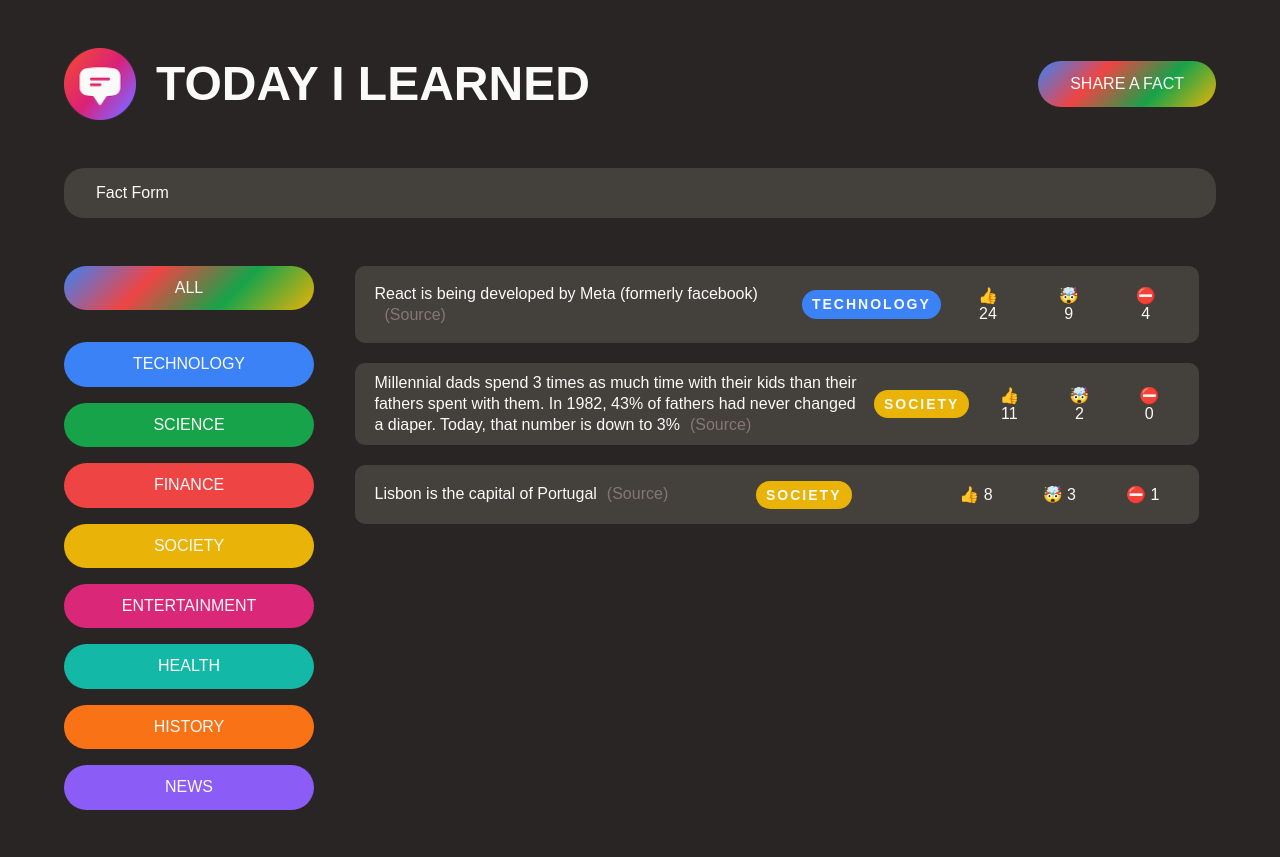
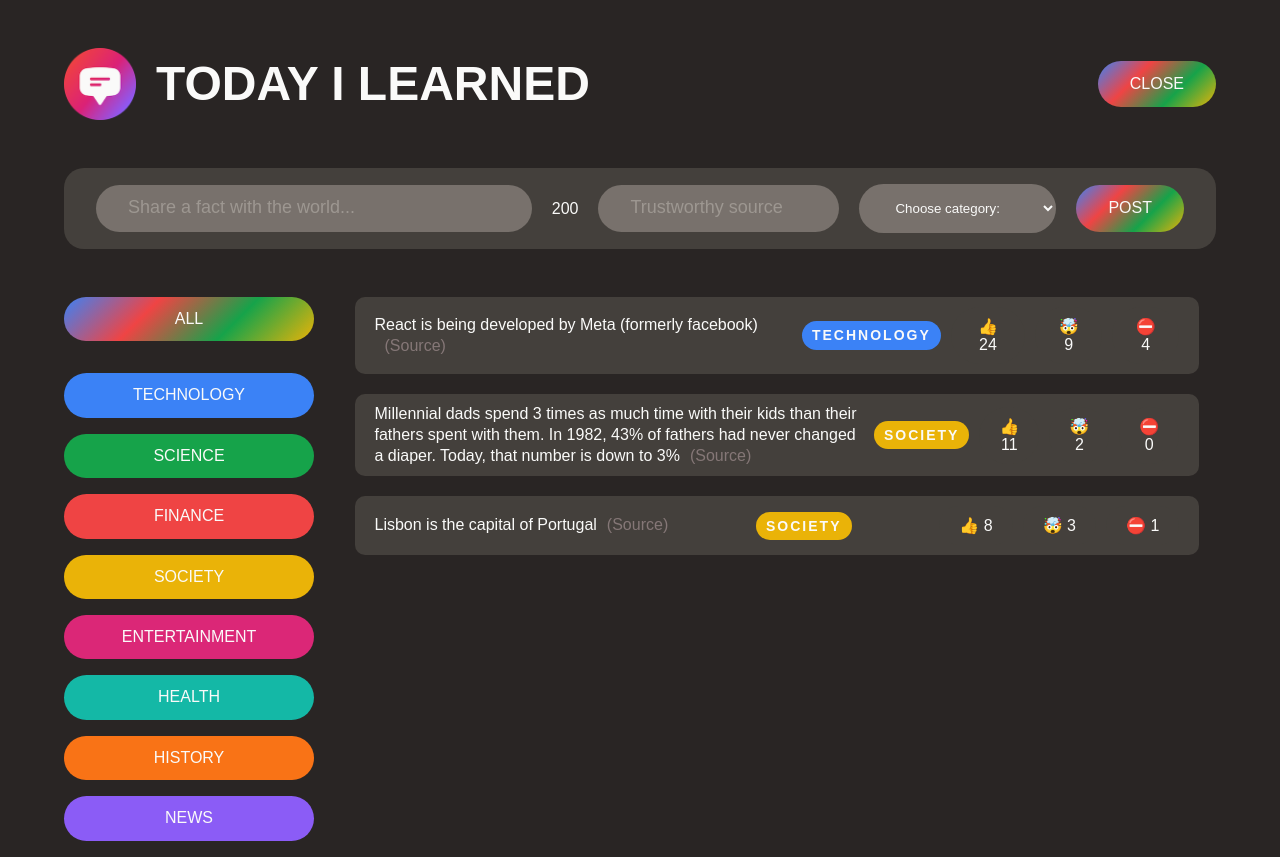
Before and after one commit to mrpsycho-dev/Today-I-Learned, a React (Create React App) app: page / in a window 1280 px wide. Both pictures are taken after a click on the button "SHARE A FACT". Before the commit the page ends 826 px from the top, so only its background shows below. Built offline with nearby package versions, Linux system fonts and the light colour scheme; a web font is replaced by a local one.

Commit message:
dynamically added form inputs and active update states

```diff
--- a/src/App.js
+++ b/src/App.js
@@ -61,7 +61,7 @@ function App() {
 
   return (
     <>
-      <Header huhu={setShowForm} />
+      <Header showForm={showForm} huhu={setShowForm} />
       {showForm ? <NewFactForm /> : null}
       <main className="main">
         <CategoryFilter />
@@ -72,7 +72,7 @@ function App() {
   );
 }
 
-function Header({ huhu }) {
+function Header({ showForm, huhu }) {
   return (
     <header className="header">
       <div className="logo">
@@ -83,14 +83,43 @@ function Header({ huhu }) {
         className="btn btn-large share"
         onClick={() => huhu((show) => !show)}
       >
-        Share a fact
+        {showForm ? "Close" : "Share a Fact"}
       </button>
     </header>
   );
 }
 
 function NewFactForm() {
-  return <form className="fact-form">Fact Form</form>;
+  const [text, setText] = useState("");
+  const [source, setSource] = useState("");
+  const [category, setCategory] = useState("");
+  return (
+    <form className="fact-form">
+      <input
+        class="maxxx"
+        type="text"
+        placeholder="Share a fact with the world..."
+        value={text}
+        onChange={(e) => setText(e.target.value)}
+      />
+      <span>200</span>
+      <input
+        type="text"
+        placeholder="Trustworthy source"
+        value={source}
+        onChange={(e) => setSource(e.target.value)}
+      />
+      <select value={category} onChange={(e) => setCategory(e.target.value)}>
+        <option value="">Choose category:</option>
+        {CATEGORIES.map((cat) => (
+          <option key={cat.name} value={cat.name}>
+            {cat.name.toUpperCase()}
+          </option>
+        ))}
+      </select>
+      <button class="btn btn-large">Post</button>
+    </form>
+  );
 }
 function CategoryFilter() {
   return (
```
